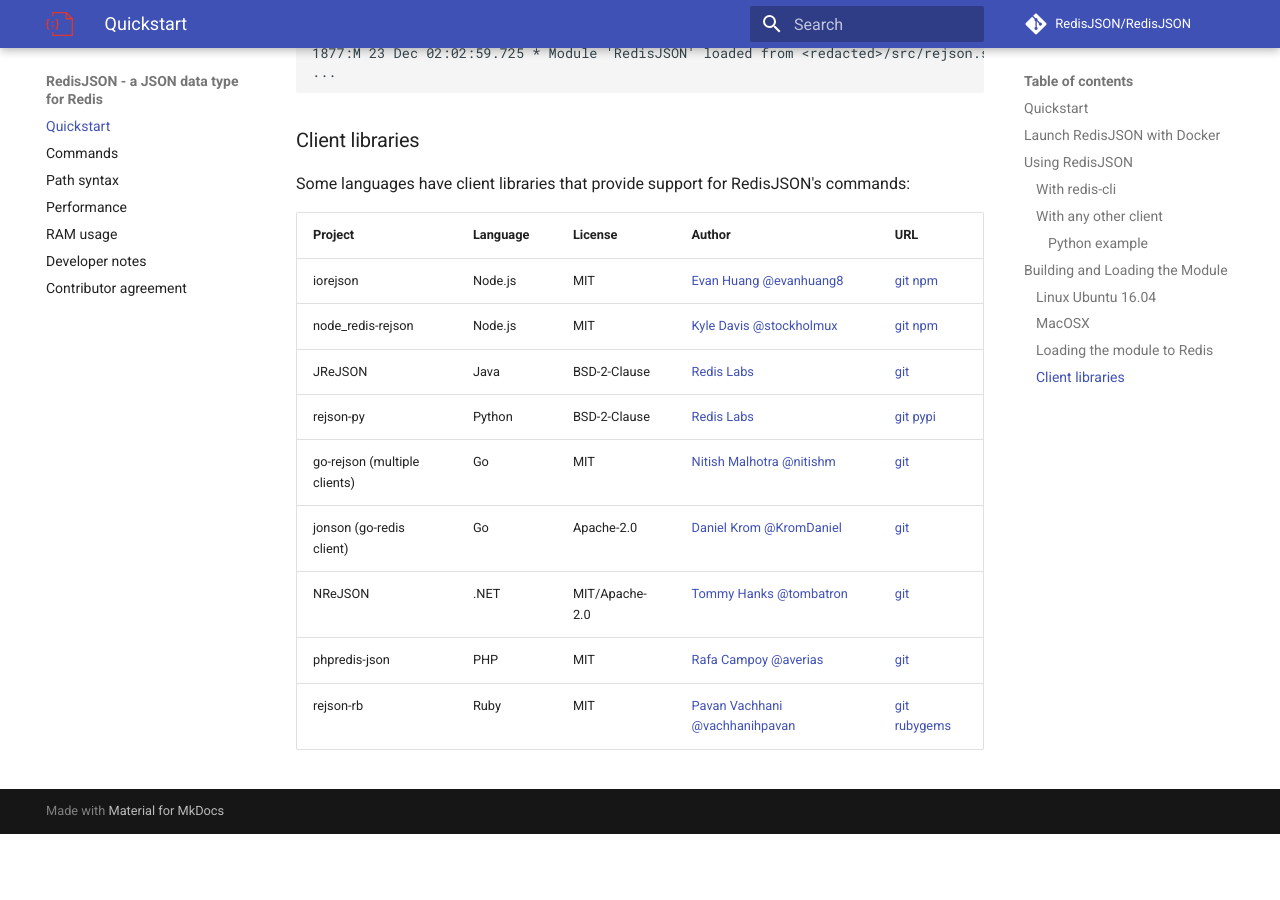
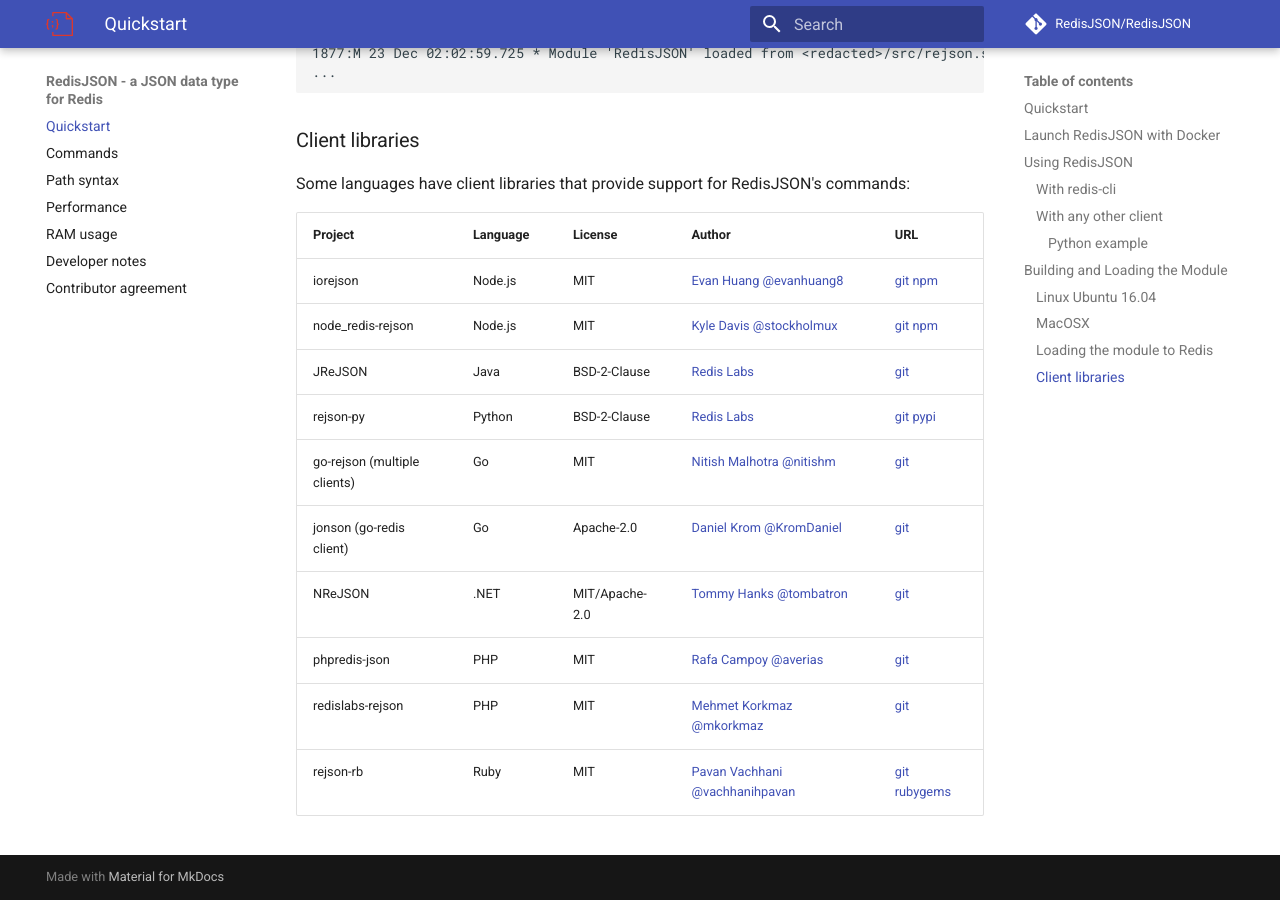
Before and after one commit to RedisJSON/RedisJSON, an MkDocs documentation site: the page built from docs/index.md, in a window 1280 px wide and 900 px high, scrolled down 5154 px. Built offline with MkDocs 1.6.1 and Material for MkDocs 9.7.7, drawn with Linux system fonts in a browser that asks for light colours; comment, search, counter and statistics services are not loaded; old or Windows-style settings are respelled for this version of MkDocs; before the commit the page ends 5988 px from its top, so only the background shows below that.

Commit message:
Update index.md

```diff
--- a/docs/index.md
+++ b/docs/index.md
@@ -216,4 +216,5 @@
 | jonson  (go-redis client)| Go | Apache-2.0 | [Daniel Krom @KromDaniel](https://github.com/KromDaniel) | [git](https://github.com/KromDaniel/rejonson) |
 | NReJSON | .NET | MIT/Apache-2.0 | [Tommy Hanks @tombatron](https://github.com/tombatron) | [git](https://github.com/tombatron/NReJSON) |
 | phpredis-json | PHP | MIT | [Rafa Campoy @averias](https://github.com/averias/) | [git](https://github.com/averias/phpredis-json) |
+| redislabs-rejson | PHP | MIT | [Mehmet Korkmaz @mkorkmaz](https://github.com/mkorkmaz) | [git](https://github.com/mkorkmaz/redislabs-rejson/) |
 | rejson-rb | Ruby | MIT | [Pavan Vachhani @vachhanihpavan](https://github.com/vachhanihpavan/) | [git](https://github.com/vachhanihpavan/rejson-rb) [rubygems](https://rubygems.org/gems/rejson-rb)|
```
